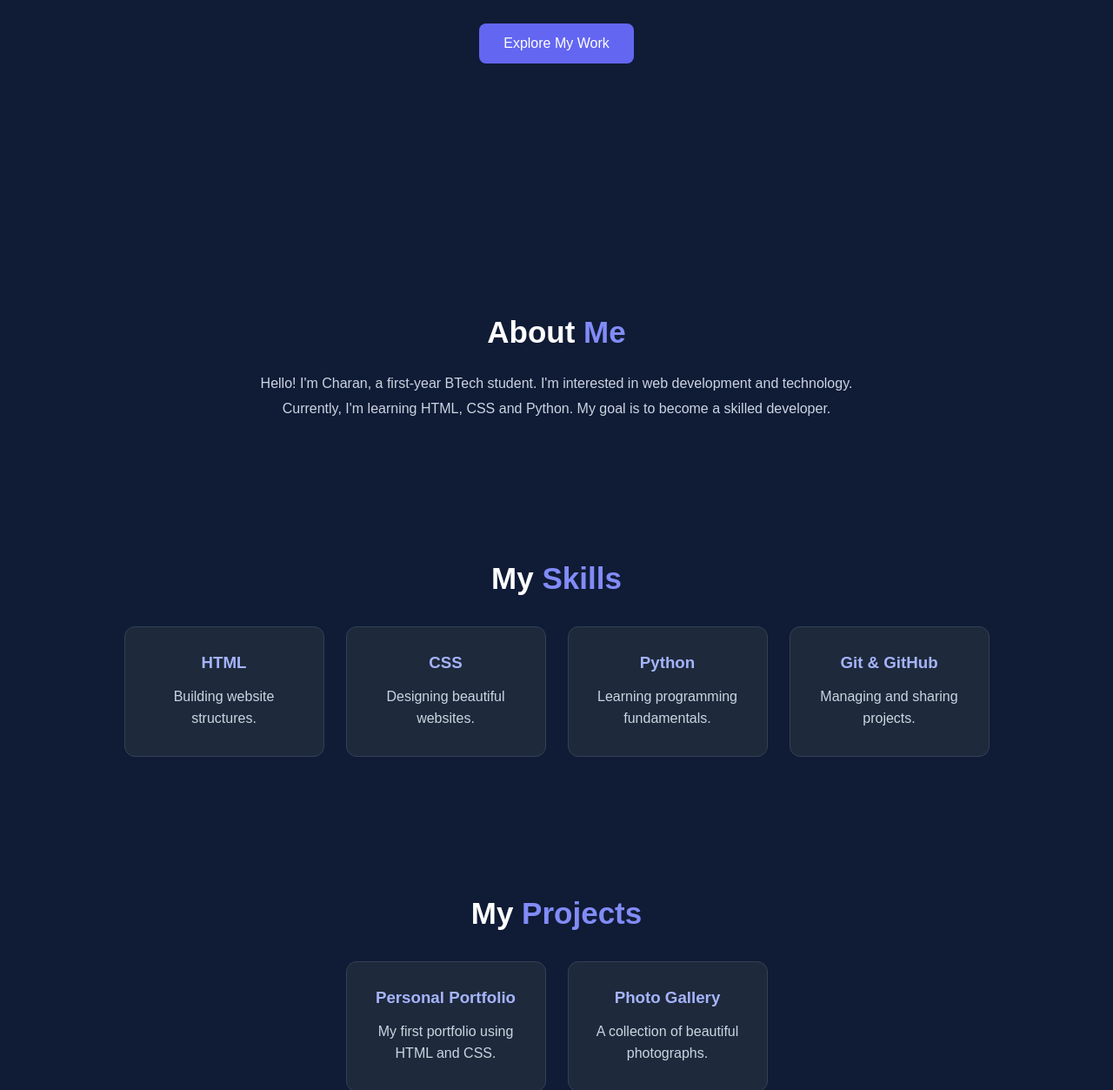
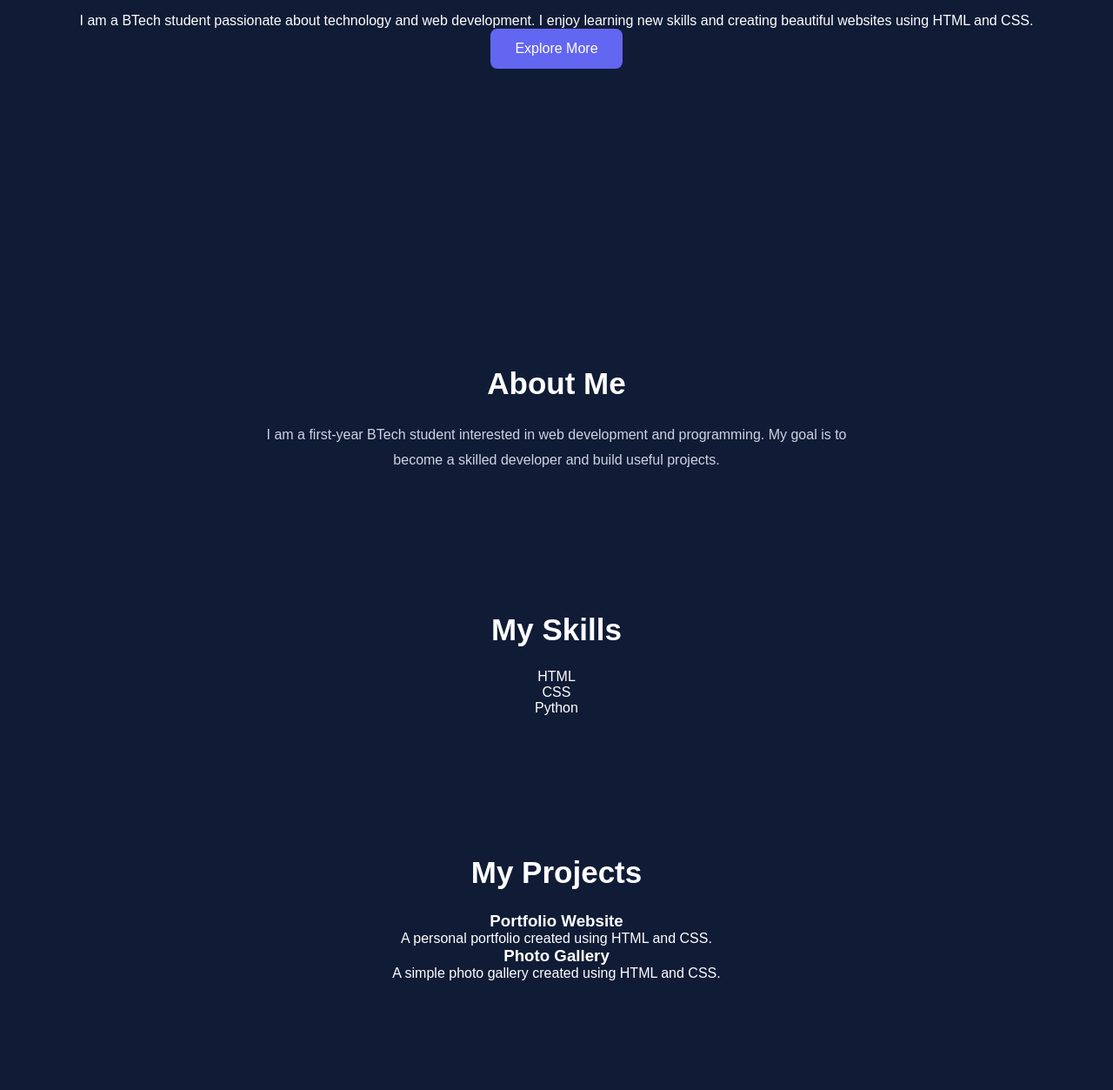
Before and after one commit to charanvadthe/Web-Development, a plain HTML site: page portfolio/index.html in a window 1280 px wide. Shown: the part 519-1772 px from the top of the page at 87% size. Drawn offline with Linux system fonts and the light colour scheme.

Commit message:
Refactor portfolio HTML structure and content

```diff
--- a/portfolio/index.html
+++ b/portfolio/index.html
@@ -3,114 +3,97 @@
 <head>
     <meta charset="UTF-8">
     <meta name="viewport" content="width=device-width, initial-scale=1.0">
-    <title>Charan | My Portfolio</title>
+    <title>Charan | Portfolio</title>
+
+    <!-- Connecting CSS file -->
     <link rel="stylesheet" href="style.css">
 </head>
+
 <body>
 
     <!-- Navigation -->
-    <nav>
-        <h2 class="logo">CHARAN.</h2>
+    <header>
+        <nav class="navbar">
+            <h2 class="logo">Charan.</h2>
 
-        <div class="nav-links">
-            <a href="#home">Home</a>
-            <a href="#about">About</a>
-            <a href="#skills">Skills</a>
-            <a href="#projects">Projects</a>
-            <a href="#contact">Contact</a>
-        </div>
+            <ul>
+                <li><a href="#home">Home</a></li>
+                <li><a href="#about">About</a></li>
+                <li><a href="#skills">Skills</a></li>
+                <li><a href="#projects">Projects</a></li>
+                <li><a href="#contact">Contact</a></li>
+            </ul>
         </nav>
+    </header>
 
-    <!-- Home Section -->
+    <!-- Home section -->
     <section id="home" class="home">
-        <p class="welcome">WELCOME TO MY PORTFOLIO</p>
-
-        <h1>Hi, I'm <span>Charan!</span></h1>
+        <div class="home-content">
+            <h1>Hello, I'm <span>Charan</span></h1>
 
             <h2>Aspiring Web Developer</h2>
 
-        <p class="description">
-            I'm a BTech student passionate about
-            technology, coding and creating beautiful
-            websites using HTML and CSS.
+            <p>
+                I am a BTech student passionate about technology
+                and web development. I enjoy learning new skills
+                and creating beautiful websites using HTML and CSS.
             </p>
 
-        <a href="#projects" class="btn">Explore My Work</a>
+            <a href="#about" class="btn">Explore More</a>
+        </div>
     </section>
 
-    <!-- About Section -->
+    <!-- About section -->
     <section id="about" class="section">
-        <h2>About <span>Me</span></h2>
+        <h2>About Me</h2>
 
         <p>
-            Hello! I'm Charan, a first-year BTech student.
-            I'm interested in web development and technology.
-            Currently, I'm learning HTML, CSS and Python.
-            My goal is to become a skilled developer.
+            I am a first-year BTech student interested in
+            web development and programming. My goal is to
+            become a skilled developer and build useful projects.
         </p>
     </section>
 
-    <!-- Skills Section -->
+    <!-- Skills section -->
     <section id="skills" class="section">
-        <h2>My <span>Skills</span></h2>
+        <h2>My Skills</h2>
 
-        <div class="cards">
-            <div class="card">
-                <h3>HTML</h3>
-                <p>Building website structures.</p>
-            </div>
-
-            <div class="card">
-                <h3>CSS</h3>
-                <p>Designing beautiful websites.</p>
-            </div>
-
-            <div class="card">
-                <h3>Python</h3>
-                <p>Learning programming fundamentals.</p>
-            </div>
-
-            <div class="card">
-                <h3>Git & GitHub</h3>
-                <p>Managing and sharing projects.</p>
-            </div>
+        <div class="skills-container">
+            <div class="skill">HTML</div>
+            <div class="skill">CSS</div>
+            <div class="skill">Python</div>
         </div>
     </section>
 
-    <!-- Projects Section -->
+    <!-- Projects section -->
     <section id="projects" class="section">
-        <h2>My <span>Projects</span></h2>
+        <h2>My Projects</h2>
 
-        <div class="cards">
-            <div class="card">
-                <h3>Personal Portfolio</h3>
-                <p>My first portfolio using HTML and CSS.</p>
+        <div class="project-card">
+            <h3>Portfolio Website</h3>
+            <p>A personal portfolio created using HTML and CSS.</p>
         </div>
 
-            <div class="card">
+        <div class="project-card">
             <h3>Photo Gallery</h3>
-                <p>A collection of beautiful photographs.</p>
-            </div>
+            <p>A simple photo gallery created using HTML and CSS.</p>
         </div>
     </section>
 
-    <!-- Contact Section -->
+    <!-- Contact section -->
     <section id="contact" class="section">
-        <h2>Contact <span>Me</span></h2>
+        <h2>Contact Me</h2>
 
-        <p>
-            Thank you for visiting my portfolio!
-            Feel free to connect with me.
-        </p>
+        <p>Thank you for visiting my portfolio!</p>
 
         <a href="mailto:your-email@example.com" class="btn">
-            Send Me an Email
+            Send Email
         </a>
     </section>
 
     <!-- Footer -->
     <footer>
-        <p>©️ 2026 Charan | Built with HTML & CSS</p>
+        <p>©️ 2026 Charan. All Rights Reserved.</p>
     </footer>
 
 </body>
```
Lines whose indentation alone changed are shown as unchanged.
